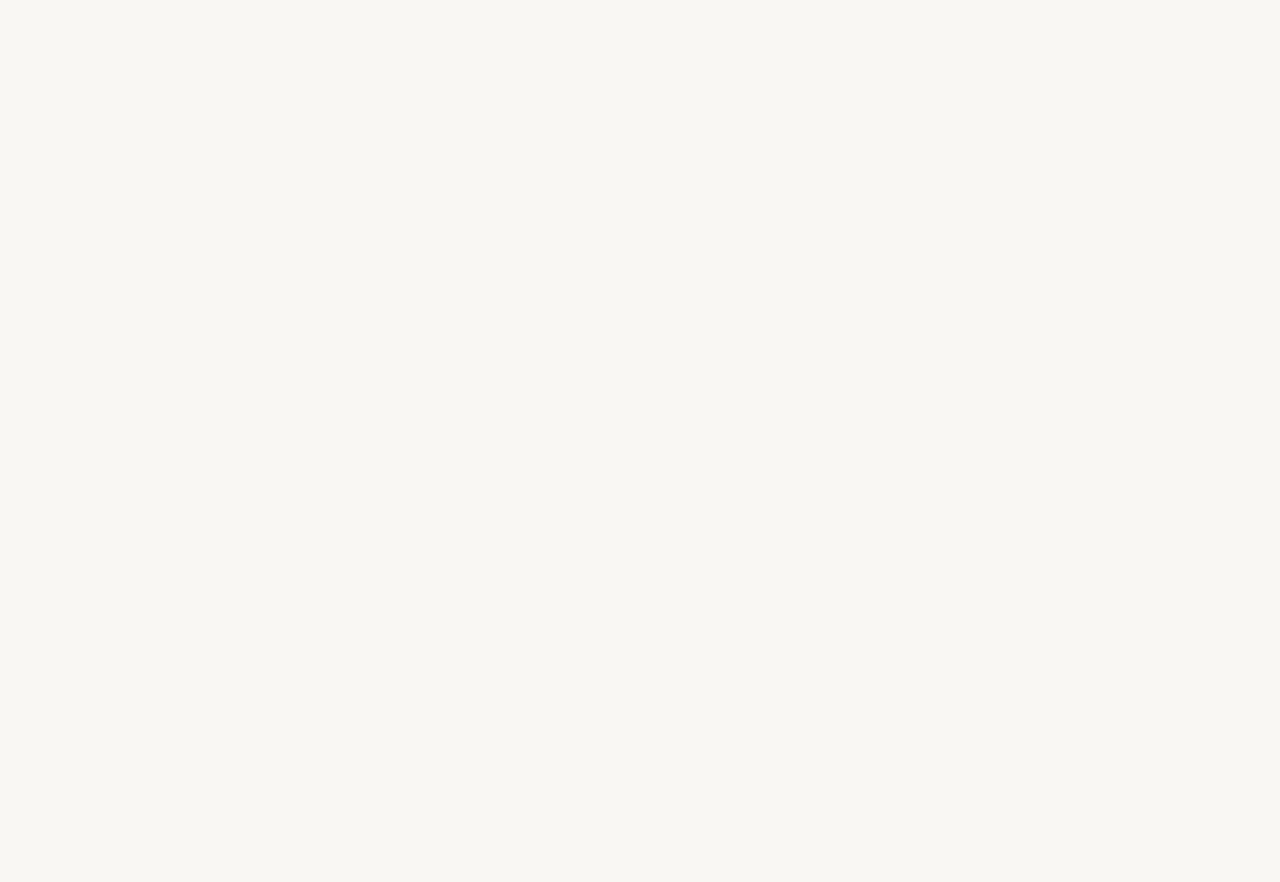
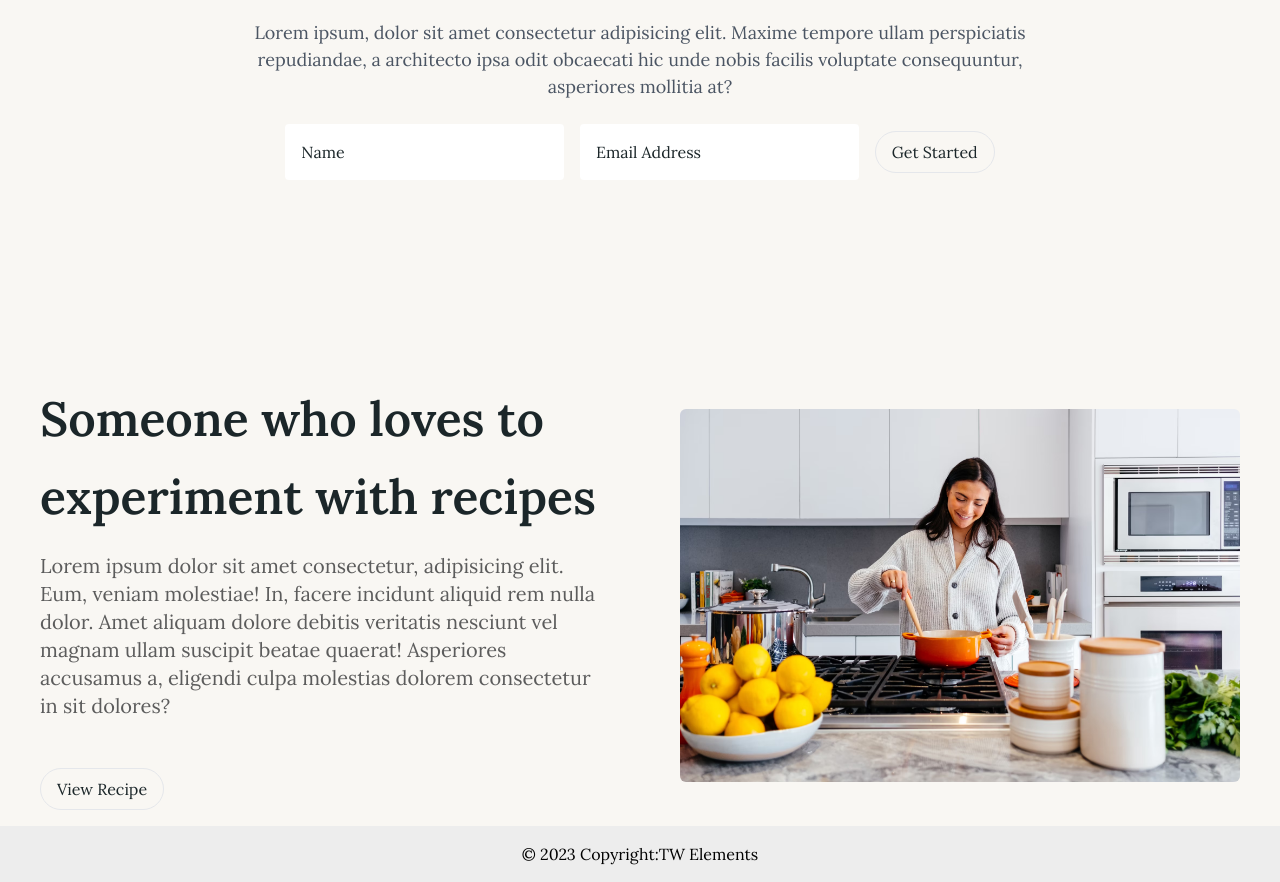
Before and after one commit to engijlr/vn-page, a Next.js app: page / in a window 1280 px wide. Shown: the part 2252-3134 px from the top of the page. Before the commit the page ends 2167 px from the top, so only its background shows below. Built offline with nearby package versions, Linux system fonts and the light colour scheme.

Commit message:
Newsletter and footer component

```diff
--- a/app/[category]/page.tsx
+++ b/app/[category]/page.tsx
@@ -13,6 +13,7 @@ function page({ params }: { params: { category: string } }) {
       <div className="flex flex-wrap items-center justify-center gap-8">
         {CATEGORIES.map((item) => (
           <Badge
+            key={item.type}
             name={item.type}
             href={item.href}
             backgroundColor={item.background}
--- a/app/layout.tsx
+++ b/app/layout.tsx
@@ -2,6 +2,7 @@ import type { Metadata } from "next";
 import { Inter, Lora } from "next/font/google";
 import "./globals.css";
 import Navbar from "@/components/Navbar";
+import Footer from "@/components/Footer";
 
 const lora = Lora({ subsets: ["latin"] });
 
@@ -20,6 +21,7 @@ export default function RootLayout({
       <body className={`bg-primary ${lora.className}`}>
         <Navbar />
         {children}
+        <Footer />
       </body>
     </html>
   );
--- a/app/page.tsx
+++ b/app/page.tsx
@@ -1,6 +1,8 @@
+import About from "@/components/About";
 import FeaturedSection from "@/components/FeaturedSection";
 import Hero from "@/components/Hero";
 import LatestRecipe from "@/components/LatestRecipe";
+import NewsLetter from "@/components/NewsLetter";
 
 export default function Home() {
   return (
@@ -8,6 +10,8 @@ export default function Home() {
       <Hero />
       <FeaturedSection />
       <LatestRecipe />
+      <NewsLetter />
+      <About />
     </>
   );
 }
--- /dev/null
+++ b/components/About.tsx
@@ -0,0 +1,39 @@
+import Image from "next/image";
+import React from "react";
+import Button from "./Button";
+
+const About = () => {
+  return (
+    <div className="overflow-hidden flex md:flex-row flex-col justify-between items-center sm:mt-20 my-4 md:gap-20 gap-12 px-5 lg:px-10">
+      <div className="text-start sm:w-1/2">
+        <h2 className="text-3xl font-semibold text-secondary sm:text-5xl sm:leading-relaxed">
+          Someone who loves to experiment with recipes
+        </h2>
+        <p className="text-xl mt-4 text-[#5c5c5c]">
+          Lorem ipsum dolor sit amet consectetur, adipisicing elit. Eum, veniam
+          molestiae! In, facere incidunt aliquid rem nulla dolor. Amet aliquam
+          dolore debitis veritatis nesciunt vel magnam ullam suscipit beatae
+          quaerat! Asperiores accusamus a, eligendi culpa molestias dolorem
+          consectetur in sit dolores?
+        </p>
+        <div className="lg:mt-0 lg:flex-shrink-0">
+          <div className="mt-12 inline-flex">
+            <Button type="button" title="View Recipe" />
+          </div>
+        </div>
+      </div>
+
+      <div className="sm:w-1/2">
+        <Image
+          src="/person.avif"
+          alt="featured mel"
+          width={500}
+          height={500}
+          className="rounded-md w-full"
+        />
+      </div>
+    </div>
+  );
+};
+
+export default About;
--- /dev/null
+++ b/components/Footer.tsx
@@ -0,0 +1,14 @@
+import React from "react";
+
+const Footer = () => {
+  return (
+    <footer className="bg-zinc-50 text-center  lg:text-left">
+      <div className="bg-black/5 p-4 text-center text-surface ">
+        © 2023 Copyright:
+        <a href="https://tw-elements.com/">TW Elements</a>
+      </div>
+    </footer>
+  );
+};
+
+export default Footer;
--- a/components/Hero.tsx
+++ b/components/Hero.tsx
@@ -26,6 +26,7 @@ function Hero() {
       <div className="flex flex-wrap items-center justify-center gap-8">
         {CATEGORIES.map((item) => (
           <Badge
+            key={item.type}
             name={item.type}
             href={item.href}
             backgroundColor={item.background}
--- a/components/LatestRecipe.tsx
+++ b/components/LatestRecipe.tsx
@@ -12,7 +12,9 @@ function LatestRecipe() {
       </h2>
       <div className="grid grid-cols-2 lg:grid-cols-3 xl:grid-cols-4 gap-8">
         {MEALS ? (
-          MEALS.slice(0, 4).map((meal) => <MealCard meal={meal} />)
+          MEALS.slice(0, 4).map((meal) => (
+            <MealCard meal={meal} key={meal.mealId} />
+          ))
         ) : (
           <p>Loading...</p>
         )}
--- a/components/NewsLetter.tsx
+++ b/components/NewsLetter.tsx
@@ -1,7 +1,34 @@
 import React from "react";
+import Button from "./Button";
 
-function NewsLetter() {
-  return <div>NewsLetter</div>;
-}
+const NewsLetter = () => {
+  return (
+    <div className="w-full md:w-2/3 mx-auto flex flex-col items-center p-10">
+      <h3 className="text-secondary font-semibold text-center text-4xl">
+        Sign up for my weekly newsletter!
+      </h3>
+      <p className="mt-6 text-gray-600 text-lg text-center leading-normal font-light">
+        Lorem ipsum, dolor sit amet consectetur adipisicing elit. Maxime tempore
+        ullam perspiciatis repudiandae, a architecto ipsa odit obcaecati hic
+        unde nobis facilis voluptate consequuntur, asperiores mollitia at?
+      </p>
+
+      <div className="mt-6 flex flex-col md:flex-row items-center justify-center w-full md:px-8 gap-4 mb-20">
+        <input
+          type="text"
+          placeholder="Name"
+          className="flex flex-grow px-4 py-4 rounded text-gray-400 outline-none placeholder:text-[#1b2629]"
+        />
+        <input
+          type="email"
+          placeholder="Email Address"
+          className="flex flex-grow px-4 py-4 rounded text-gray-400 outline-none placeholder:text-[#1b2629]"
+        />
+
+        <Button title="Get Started" type="button" />
+      </div>
+    </div>
+  );
+};
 
 export default NewsLetter;
```
Also changed, not shown: public/person.avif (added).
